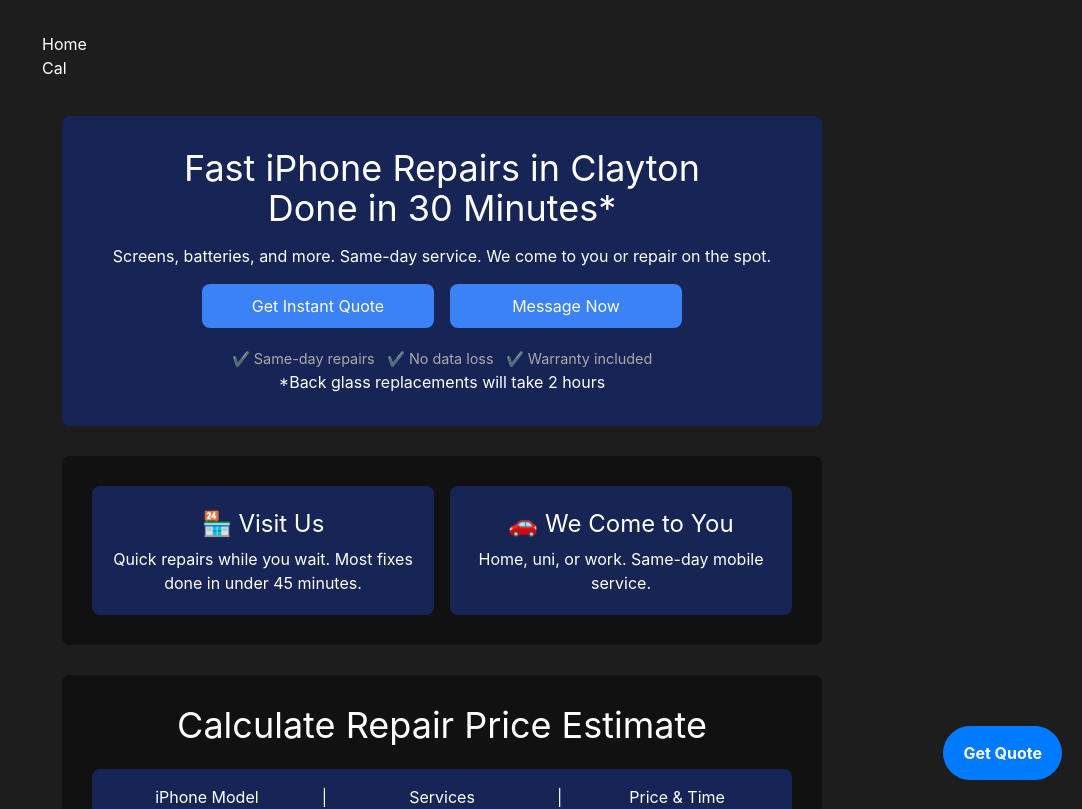
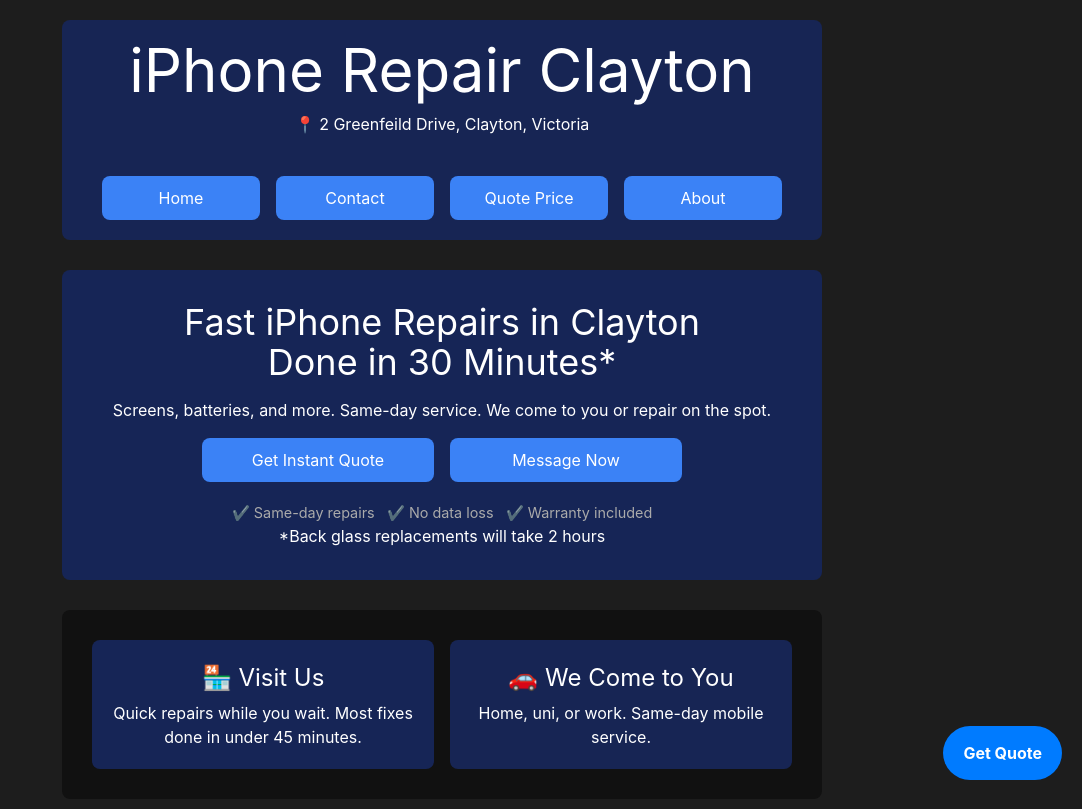
Before and after one commit to SemogEnaz/repair_website, a Vue app: page / in a window 1280 px wide. Shown: the top 809 px of the page, without its empty margins (198-1280 px from the left). Built offline with nearby package versions, Linux system fonts and the light colour scheme.

Commit message:
Added a title and a nav bar

```diff
--- a/src/App.vue
+++ b/src/App.vue
@@ -2,13 +2,18 @@
 
   <div class="flex flex-col">
     <header>
+      <div class="dark-blue rounded-lg p-[20px] flex flex-col items-center gap-3">
 
-      <div class="wrapper">
+        <h1 class="text-6xl text-center">iPhone Repair Clayton</h1>
+        <p class="pb-7 cursor-pointer" @click="copyAddress()"
+          >📍 2 Greenfeild Drive, Clayton, Victoria</p>
 
-        <nav>
-          <RouterLink to="/">Home</RouterLink>
-          <RouterLink to="/Calculator">Cal</RouterLink>
-        </nav>
+        <div class="flex w-full items-center px-5 gap-4 justify-center">
+          <RouterLink to="/" class="blue button-shape flex-1">Home</RouterLink>
+          <RouterLink to="/contact" class="blue button-shape flex-1">Contact</RouterLink>
+          <RouterLink to="/calculator" class="blue button-shape flex-1">Quote Price</RouterLink>
+          <RouterLink to="/about" class="blue button-shape flex-1">About</RouterLink>
+        </div>
       </div>
     </header>
 
@@ -19,68 +24,25 @@
 
 <script setup>
 import { RouterLink, RouterView } from 'vue-router'
+
+function copyAddress() {
+  const address = "2 Greenfeild Drive, Clayton, Victoria";
+  navigator.clipboard.writeText(address);
+  alert("Address copied to clipboard!");
+}
 </script>
 
 <style scoped>
 header {
-  line-height: 1.5;
-  max-height: 100vh;
+  padding: 20px;
+  padding-bottom: 10px;
 }
 
-.logo {
-  display: block;
-  margin: 0 auto 2rem;
+.button-shape {
+  padding: 10px 15px;
+  border-radius: 8px;
+  color: white;
+  text-align: center;
 }
 
-nav {
-  width: 100%;
-  font-size: 12px;
-  text-align: center;
-  margin-top: 2rem;
-}
-
-nav a.router-link-exact-active {
-  color: var(--color-text);
-}
-
-nav a.router-link-exact-active:hover {
-  background-color: transparent;
-}
-
-nav a {
-  display: inline-block;
-  padding: 0 1rem;
-  border-left: 1px solid var(--color-border);
-}
-
-nav a:first-of-type {
-  border: 0;
-}
-
-@media (min-width: 1024px) {
-  header {
-    display: flex;
-    place-items: center;
-    padding-right: calc(var(--section-gap) / 2);
-  }
-
-  .logo {
-    margin: 0 2rem 0 0;
-  }
-
-  header .wrapper {
-    display: flex;
-    place-items: flex-start;
-    flex-wrap: wrap;
-  }
-
-  nav {
-    text-align: left;
-    margin-left: -1rem;
-    font-size: 1rem;
-
-    padding: 1rem 0;
-    margin-top: 1rem;
-  }
-}
 </style>
--- /dev/null
+++ b/src/views/AboutView.vue
@@ -0,0 +1,3 @@
+<template>
+  <p>About Us</p>
+</template>
--- /dev/null
+++ b/src/views/CalculatorView.vue
@@ -0,0 +1,3 @@
+<template>
+  <p>Calculator</p>
+</template>
--- /dev/null
+++ b/src/views/ContactView.vue
@@ -0,0 +1,3 @@
+<template>
+  <p>Contact</p>
+</template>
```
